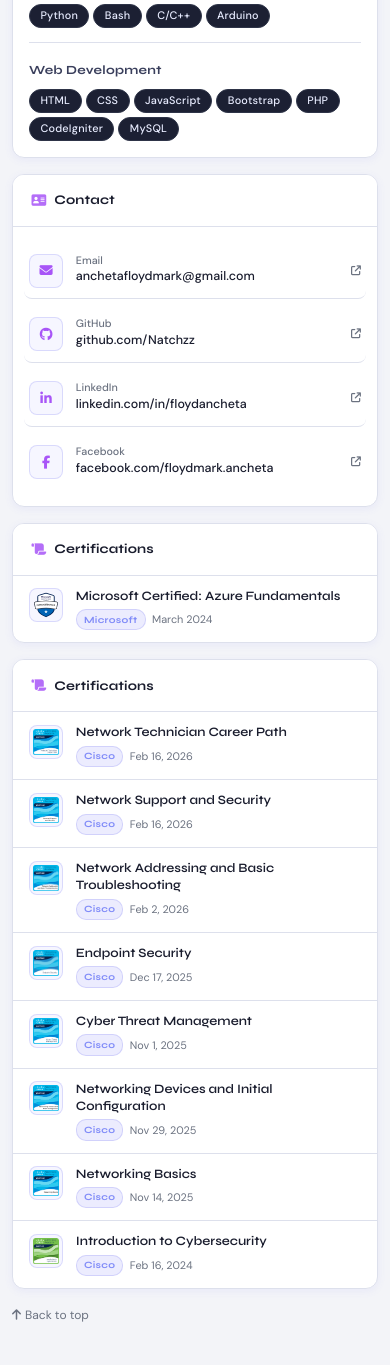
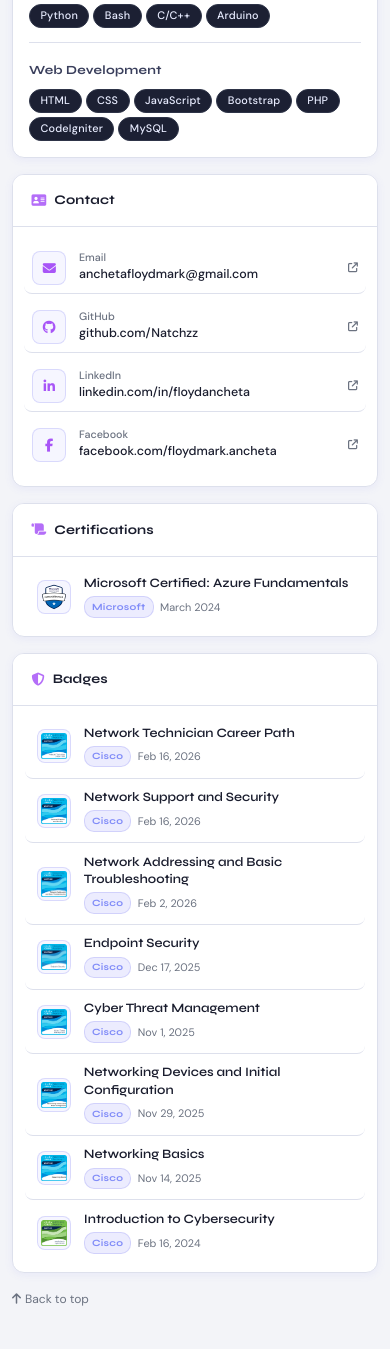
Before and after one commit to Natchzz/Portfolio, a PHP site: page / in a window 390 px wide. Shown: the part 3330-4695 px from the top of the page. After the commit the page ends 4636 px from the top, so only its background shows below. Run offline with PHP 8.4, Linux system fonts and the light colour scheme.

Commit message:
Refactor certification and badge item styles for improved layout and responsiveness

```diff
--- a/assets/css/style.css
+++ b/assets/css/style.css
@@ -755,19 +755,23 @@ main.container { position: relative; z-index: 1; }
 /* ── CERTIFICATIONS ── */
 .cert-item {
   display: flex;
-  align-items: flex-start;
+  align-items: center;
   gap: 0.8rem;
-  padding: 0.75rem 1rem;
+  padding: 0.65rem 0.75rem;
   border-bottom: 1px solid var(--border);
+  text-decoration: none;
   transition: background 0.2s;
-  text-decoration: none;
+  border-radius: var(--radius-sm);
+  margin: 0 0.25rem;
 }
 .cert-item:hover { background: var(--accent-dim); }
-.cert-item:last-child { border-bottom: none; }
+.cert-item-last  { border-bottom: none; }
 .cert-item:hover .cert-image {
   background: rgba(99,102,241,0.15);
   border-color: rgba(99,102,241,0.4);
 }
+
+
 .cert-image {
   width: 34px;
   height: 34px;
@@ -821,15 +825,22 @@ main.container { position: relative; z-index: 1; }
 /* ── CISCO BADGES ── */
 .badge-item {
   display: flex;
-  align-items: flex-start;
+  align-items: center;
   gap: 0.8rem;
-  padding: 0.75rem 1rem;
+  padding: 0.65rem 0.75rem;
   border-bottom: 1px solid var(--border);
+  text-decoration: none;
   transition: background 0.2s;
+  border-radius: var(--radius-sm);
+  margin: 0 0.25rem;
 }
 
 .badge-item:hover { background: var(--accent-dim); }
 .badge-item-last  { border-bottom: none; }
+.badge-item:hover .badge-icon-wrap {
+  background: rgba(99,102,241,0.15);
+  border-color: rgba(99,102,241,0.4);
+}
 
 .badge-icon-wrap {
   width: 34px;
--- a/assets/js/render.js
+++ b/assets/js/render.js
@@ -146,7 +146,7 @@ function renderCertifications() {
       <div class="card-header portfolio-card-header">
         <i class="fa-solid fa-scroll card-icon me-2"></i>Certifications
       </div>
-      <div class="card-body p-0">
+      <div class="card-body d-flex flex-column p-2">
         ${certifications.map((c, i) => `
           <a href="${c.link || '#'}" target="_blank" rel="noopener noreferrer"
              class="cert-item ${i === certifications.length - 1 ? "cert-item-last" : ""}">
@@ -177,9 +177,9 @@ function renderBadges() {
   container.innerHTML = `
     <div class="card portfolio-card" id="badges">
       <div class="card-header portfolio-card-header">
-        <i class="fa-solid fa-scroll card-icon me-2"></i>Certifications
+     <i class="fa-solid fa-shield-halved card-icon me-2"></i> Badges
       </div>
-      <div class="card-body p-0">
+      <div class="card-body d-flex flex-column p-2">
         ${badges.map((b, i) => `
             <div class="cert-item ${i === badges.length - 1 ? "cert-item-last" : ""}">
                 <div class="cert-image">${b.image}</div>
@@ -187,8 +187,8 @@ function renderBadges() {
                 <div class="cert-name">${b.name}</div>
                 <div class="cert-issuer">
                 <span class="cert-issuer-pill">${b.issuer}</span> ${b.date}
-                </div>
-                </div>
+              </div>
+            </div>
             </div>
         `).join("")}
       </div>
--- a/index.html
+++ b/index.html
@@ -178,8 +178,7 @@
                         <i class="fa-solid fa-address-card card-icon me-2"></i>Contact
                     </div>
                     <div class="card-body d-flex flex-column gap-2">
-
-                        <a href="mailto:anchetafloydmark@gmail.com" class="contact-item">
+                        <a href="mailto:anchetafloydmark@gmail.com" class="contact-item p-2">
                             <div class="contact-icon-wrap"><i class="fa-solid fa-envelope"></i></div>
                             <div class="contact-info">
                                 <div class="contact-label">Email</div>
@@ -188,7 +187,7 @@
                             <i class="fa-solid fa-arrow-up-right-from-square contact-arrow"></i>
                         </a>
 
-                        <a href="https://github.com/Natchzz" target="_blank" class="contact-item">
+                        <a href="https://github.com/Natchzz" target="_blank" class="contact-item p-2">
                             <div class="contact-icon-wrap"><i class="fa-brands fa-github"></i></div>
                             <div class="contact-info">
                                 <div class="contact-label">GitHub</div>
@@ -197,7 +196,7 @@
                             <i class="fa-solid fa-arrow-up-right-from-square contact-arrow"></i>
                         </a>
 
-                        <a href="https://www.linkedin.com/in/floydancheta/" target="_blank" class="contact-item">
+                        <a href="https://www.linkedin.com/in/floydancheta/" target="_blank" class="contact-item p-2">
                             <div class="contact-icon-wrap"><i class="fa-brands fa-linkedin-in"></i></div>
                             <div class="contact-info">
                                 <div class="contact-label">LinkedIn</div>
@@ -206,7 +205,7 @@
                             <i class="fa-solid fa-arrow-up-right-from-square contact-arrow"></i>
                         </a>
 
-                        <a href="https://www.facebook.com/floydmark.ancheta" target="_blank" class="contact-item contact-item-last">
+                        <a href="https://www.facebook.com/floydmark.ancheta" target="_blank" class="contact-item p-2 contact-item-last">
                             <div class="contact-icon-wrap"><i class="fa-brands fa-facebook-f"></i></div>
                             <div class="contact-info">
                                 <div class="contact-label">Facebook</div>
```
